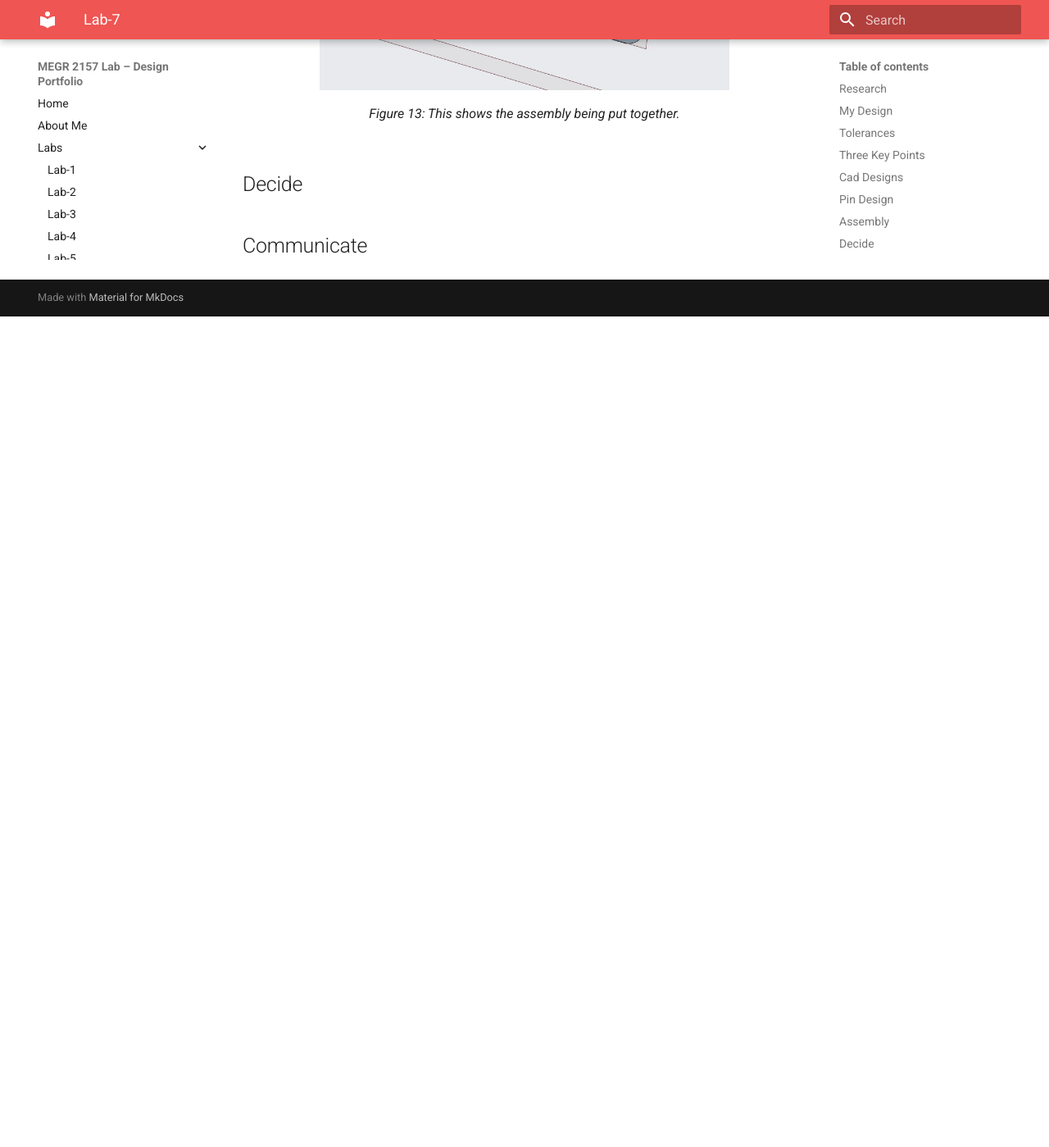
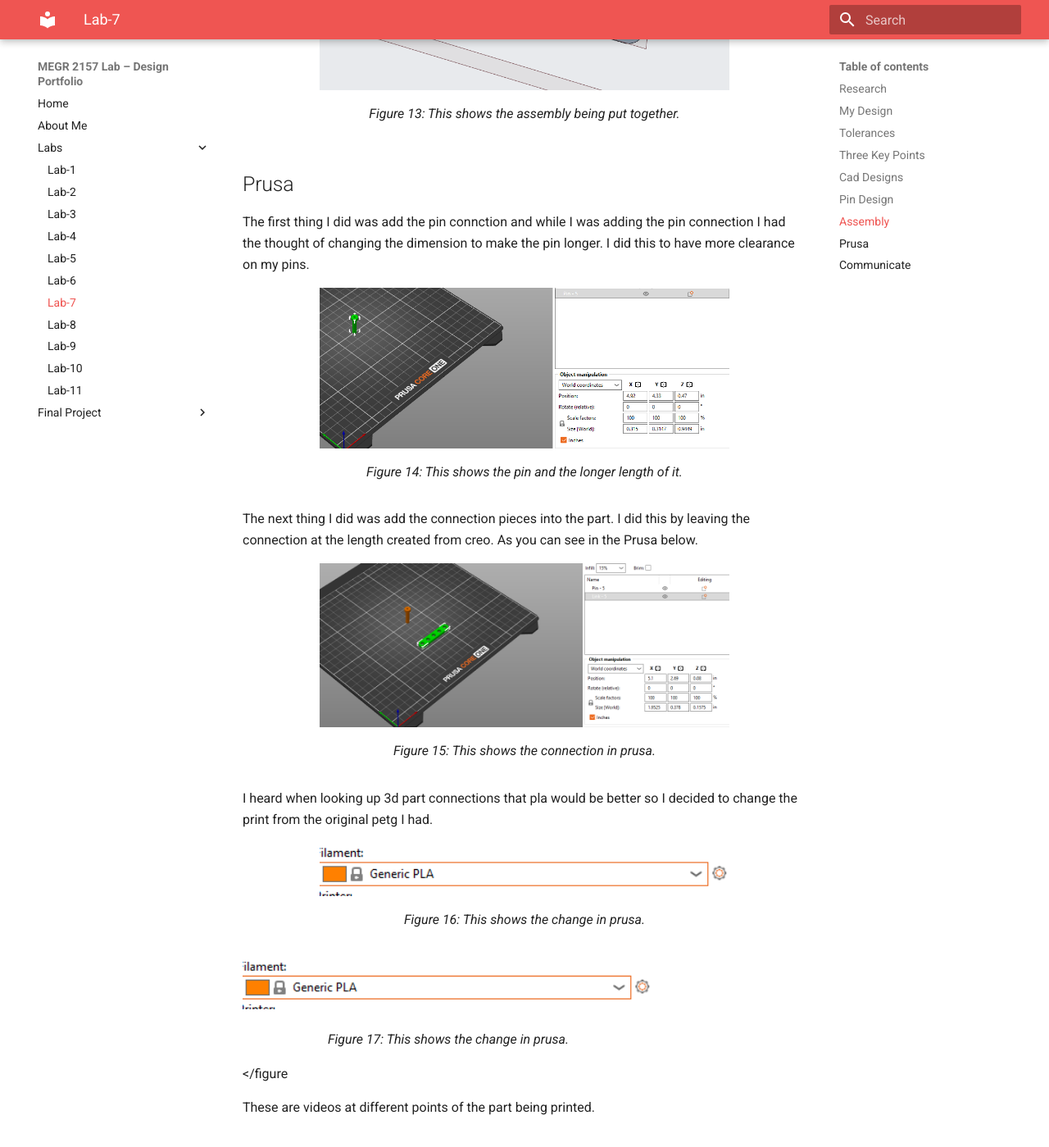
Before and after one commit to AtibaJ/megr2157L-portfolio, an MkDocs documentation site: the page built from docs/Labs/L07/index.md, in a window 1280 px wide and 1400 px high, scrolled down 8135 px. Shown: the whole window at 82% size. Built offline with MkDocs 1.6.1 and Material for MkDocs 9.7.7, drawn with Linux system fonts in a browser that asks for light colours; before the commit the page ends 8521 px from its top, so only the background shows below that.

Commit message:
Document Prusa assembly steps and material changes
Added details about the Prusa assembly process, including changes to pin dimensions and material selection.

```diff
--- a/docs/Labs/L07/index.md
+++ b/docs/Labs/L07/index.md
@@ -183,7 +183,36 @@
 </figure>
 
 
-## Decide
+## Prusa
 
+The first thing I did was add the pin connction and while I was adding the pin connection I had the thought of changing the dimension to
+make the pin longer. I did this to have more clearance on my pins.
 
+<figure>
+  <img src= "L07PRUSA1.png" width = "500" height = "500">
+  <figcaption><i>Figure 14: This shows the pin and the longer length of it.</i></figcaption>
+</figure>
+
+The next thing I did was add the connection pieces into the part. I did this by leaving the connection at the length created from creo. As you can see in the Prusa below.
+
+<figure>
+  <img src= "L07PRUSA2.png" width = "500" height = "500">
+  <figcaption><i>Figure 15: This shows the connection in prusa.</i></figcaption>
+</figure>
+
+I heard when looking up 3d part connections that pla would be better so I decided to change the print from the original petg I had.
+
+<figure>
+  <img src= "L07PRUSA3.png" width = "500" height = "500">
+  <figcaption><i>Figure 16: This shows the change in prusa.</i></figcaption>
+</figure
+
+Lastly I would check the slice time as shown below.
+
+<figure>
+  <img src= "L07PRUSA3.png" width = "500" height = "500">
+  <figcaption><i>Figure 17: This shows the change in prusa.</i></figcaption>
+</figure
+
+These are videos at different points of the part being printed.
 ## Communicate
```
